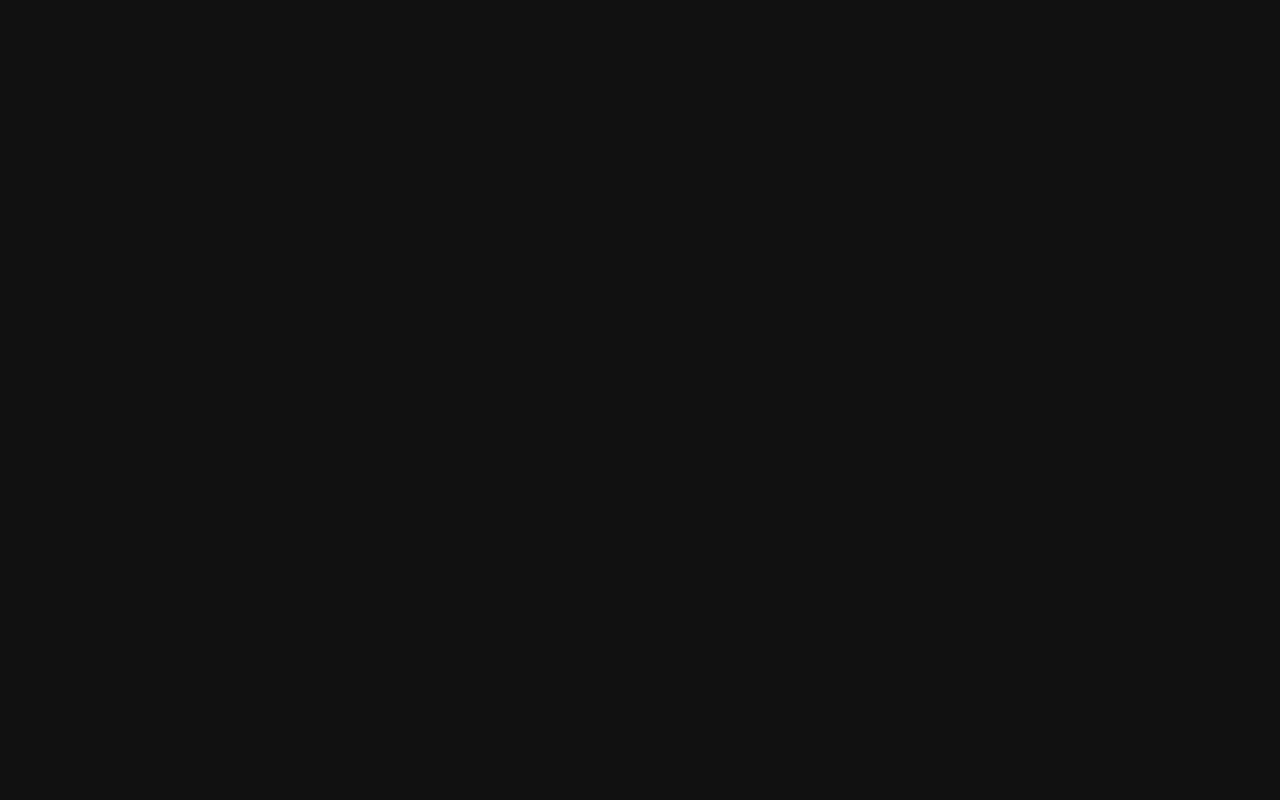
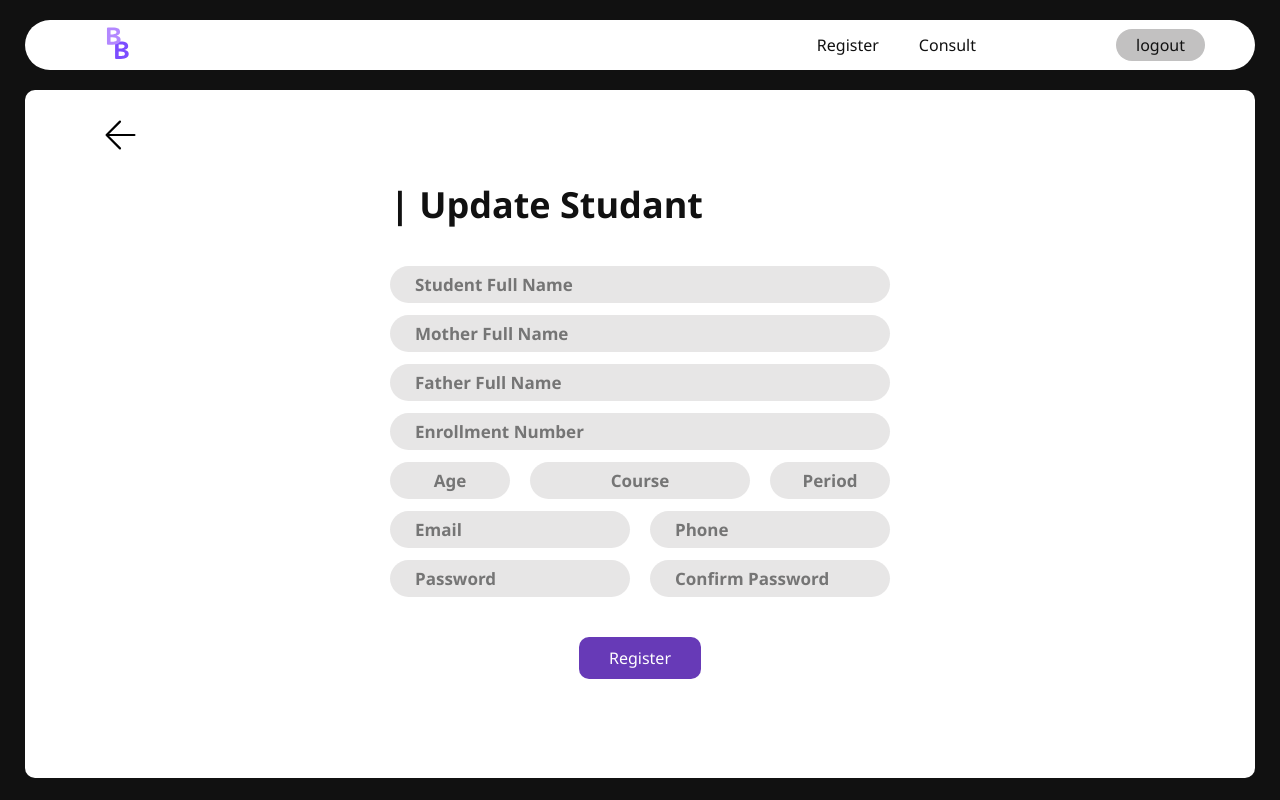
Before and after one commit to 4ndrad/brotinhos-do-bruno, an Angular app: page /update in a window 1280 px wide. Before the commit this address led to /. Built offline with nearby package versions, Linux system fonts and the light colour scheme.

Commit message:
[FRONT-0005] - Criação da page de update e melhorias diversas

```diff
--- a/src/app/app-routing.module.ts
+++ b/src/app/app-routing.module.ts
@@ -1,3 +1,4 @@
+import { UpdateComponent } from './pages/update/update.component';
 import { NgModule } from '@angular/core';
 import { Routes, RouterModule } from '@angular/router';
 import { HomeComponent } from './pages/home/home.component';
@@ -7,7 +8,8 @@ import {ConsultComponent} from './pages/consult/consult.component'
 const routes: Routes = [
   {path: '', component: HomeComponent, pathMatch: 'full'},
   {path: 'register', component: RegisterComponent},
-  {path: 'consult', component: ConsultComponent}
+  {path: 'consult', component: ConsultComponent},
+  {path: 'update', component: UpdateComponent}
 ];
 
 @NgModule({
--- a/src/app/app.module.ts
+++ b/src/app/app.module.ts
@@ -12,6 +12,7 @@ import { ReturnComponent } from './components/return/return.component';
 import { HomeComponent } from './pages/home/home.component';
 import { ConsultComponent } from './pages/consult/consult.component';
 import { CardComponent } from './components/card/card.component';
+import { UpdateComponent } from './pages/update/update.component';
 
 @NgModule({
   declarations: [
@@ -24,7 +25,8 @@ import { CardComponent } from './components/card/card.component';
     ReturnComponent,
     HomeComponent,
     ConsultComponent,
-    CardComponent
+    CardComponent,
+    UpdateComponent
   ],
   imports: [
     BrowserModule,
--- a/src/app/components/card/card.component.html
+++ b/src/app/components/card/card.component.html
@@ -11,8 +11,8 @@
   </div>
 
   <div class="card_options">
-    <a href=""><img src="../../../assets/icon _edit pencil.svg" alt="update"></a>
-    <a
+    <a [routerLink]="['/update']"><img src="../../../assets/icon _edit pencil.svg" alt="update"></a>
+    <a href="#"
       (click)="copyForClipboard($event)"
     ><img src="../../../assets/icon _copy.svg" alt="copy"></a>
     <a href=""><img src="../../../assets/icon _trash.svg" alt="delete"></a>
--- a/src/app/components/return/return.component.html
+++ b/src/app/components/return/return.component.html
@@ -1,3 +1,3 @@
 <div class="container_return">
-  <a [routerLink]="['/']" > <img class="return_img" src="../../../assets/img-return.svg" alt="icon-return"></a>
+  <a href="" > <img class="return_img" src="../../../assets/img-return.svg" alt="icon-return"></a>
 </div>
--- a/src/app/components/return/return.component.sass
+++ b/src/app/components/return/return.component.sass
@@ -1,6 +1,3 @@
-.container_return
-  height: 35px
-
 .return_img
   height: 30px
   margin-left: 50px;
--- a/src/app/components/return/return.component.ts
+++ b/src/app/components/return/return.component.ts
@@ -1,3 +1,4 @@
+import { Input } from '@angular/core';
 import { Component, OnInit } from '@angular/core';
 
 @Component({
--- /dev/null
+++ b/src/app/pages/update/update.component.html
@@ -0,0 +1,68 @@
+<app-menu></app-menu>
+
+<div class="container_update">
+
+  <div class="container_return">
+    <a [routerLink] = "['/consult']"> <img class="return_img" src="../../../assets/img-return.svg" alt="icon-return"></a>
+  </div>
+
+  <div class="update_alingn">
+    <div class="update">
+      <div class="update_title">
+        <app-title title="| update studant"></app-title>
+      </div>
+      <app-field
+        type="text"
+        skin="typeText"
+        placeholder="student full name"
+      ></app-field>
+      <app-field
+        type="text"
+        skin="typeText"
+        placeholder="mother full name"
+      ></app-field>
+      <app-field
+        type="text"
+        skin="typeText"
+        placeholder="father full name"
+      ></app-field>
+      <app-field
+        type="text"
+        skin="typeText"
+        placeholder="enrollment number"
+      ></app-field>
+      <div class="small_field">
+        <app-field
+          type="select"
+          skin="typeTextSmall"
+          placeholder="Age"
+        ></app-field>
+        <app-field
+          type="text"
+          skin="typeTextMedium"
+          placeholder="Course"
+        ></app-field>
+        <app-field
+          type="text"
+          skin="typeTextSmall"
+          placeholder="Period"
+        ></app-field>
+      </div>
+      <div class="contact_field">
+        <app-field type="email" skin="typeMedium" placeholder="email"></app-field>
+        <app-field type="tel" skin="typeMedium" placeholder="phone"></app-field>
+      </div>
+      <div class="password_field">
+        <app-field type="password" skin="typeMedium" placeholder="password"></app-field>
+        <app-field type="password" skin="typeMedium" placeholder="confirm password"></app-field>
+      </div>
+    </div>
+    <div class="container_button">
+      <app-button
+      class="buttonConfirm"
+      name="register"
+      >
+      </app-button>
+    </div>
+  </div>
+</div>
--- /dev/null
+++ b/src/app/pages/update/update.component.sass
@@ -0,0 +1,28 @@
+.container_update
+  margin: 0 25px 10px 25px;
+  min-height: 86vh;
+  background-color: #ffff;
+  border-radius: 10px;
+  box-sizing: border-box;
+  padding: 30px;
+
+.return_img
+  height: 30px
+  margin-left: 50px;
+
+.update_alingn
+  margin: auto
+  display: flex;
+  flex-direction: column;
+  align-items: center;
+
+.update_title
+  margin: 25px 0
+
+.small_field,.password_field, .contact_field
+  display: flex;
+  flex-direction: row;
+  justify-content: space-between
+
+.container_button
+  margin-top: 40px
--- /dev/null
+++ b/src/app/pages/update/update.component.ts
@@ -0,0 +1,15 @@
+import { Component, OnInit } from '@angular/core';
+
+@Component({
+  selector: 'app-update',
+  templateUrl: './update.component.html',
+  styleUrls: ['./update.component.sass']
+})
+export class UpdateComponent implements OnInit {
+
+  constructor() { }
+
+  ngOnInit() {
+  }
+
+}
```
Also changed, not shown: 1 other file (tests, documents, lock files or other folders).
